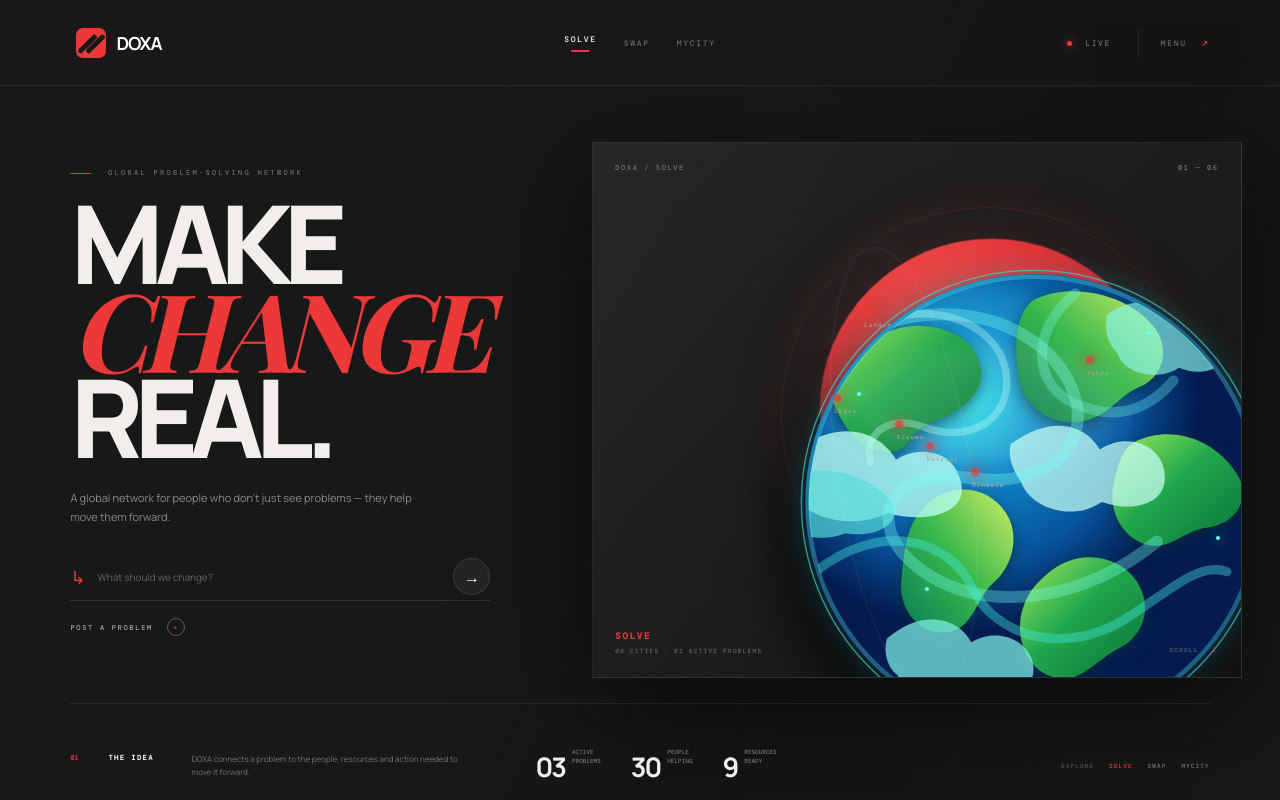
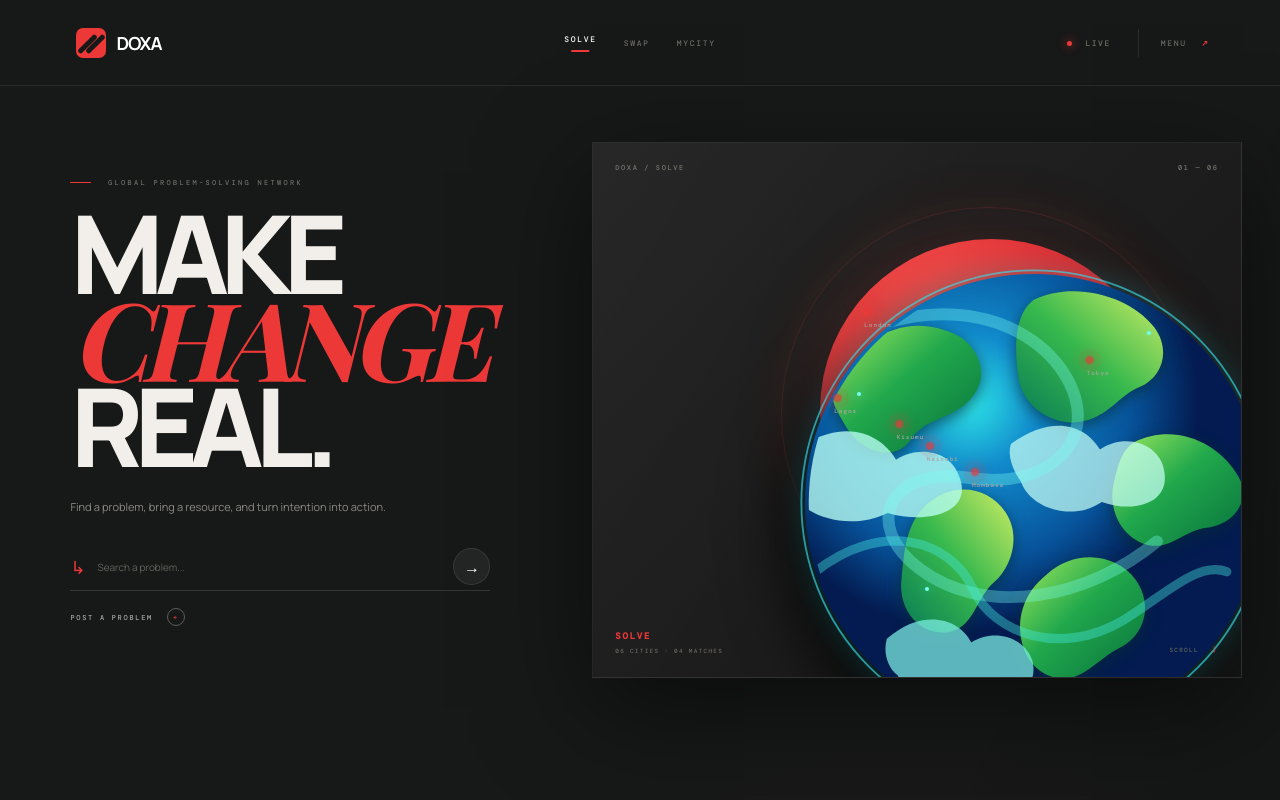
Before and after one commit to joshuabaraka1233-a11y/Doxa, a Next.js app: page / in a window 1280 px wide. Shown: the top 800 px of the page. Built offline with nearby package versions, Linux system fonts and the light colour scheme; a web font is replaced by a local one.

Commit message:
Build interactive DOXA product experience and information sections

```diff
--- a/app/page.tsx
+++ b/app/page.tsx
@@ -9,6 +9,7 @@ const starter:Problem[]=[
  {id:1,icon:"W",title:"School water shortage",location:"Nairobi",description:"A community school needs a reliable water solution for its students.",people:18,resources:3,pledged:8500,status:3},
  {id:2,icon:"D",title:"40 students need desks",location:"Kisumu",description:"Students are sharing desks. The school needs desks and transport.",people:7,resources:2,pledged:12000,status:2},
  {id:3,icon:"G",title:"Community garden needs tools",location:"Mombasa",description:"A neighborhood garden needs basic tools and volunteers.",people:5,resources:4,pledged:3000,status:1},
+ {id:4,icon:"F",title:"Community food drive",location:"Lagos",description:"Local volunteers are organizing weekly food support for families.",people:24,resources:6,pledged:18000,status:3},
 ];
 
 const cities=[
@@ -21,130 +22,62 @@ const cities=[
 ];
 
 const modeInfo={
- solve:{label:"SOLVE",desc:"A global network for people who don't just see problems — they help move them forward."},
- swap:{label:"SWAP",desc:"Exchange things, skills and resources with people who can put them to work."},
- city:{label:"MYCITY",desc:"Turn local problems into visible, trackable action — from report to resolution."},
+ solve:{label:"SOLVE",desc:"Find a problem, bring a resource, and turn intention into action."},
+ swap:{label:"SWAP",desc:"Move unused things, skills and resources to people who can use them."},
+ city:{label:"MYCITY",desc:"See what needs changing around you and follow it from report to resolution."},
 };
 
 function Figure(){
- return <div className="planet-art" aria-hidden="true">
-   <svg viewBox="0 0 620 620" className="earth-svg">
-    <defs>
-      <radialGradient id="ocean" cx="36%" cy="28%">
-        <stop offset="0" stopColor="#2de4e8"/><stop offset=".3" stopColor="#118acb"/><stop offset=".7" stopColor="#07549c"/><stop offset="1" stopColor="#031b50"/>
-      </radialGradient>
-      <linearGradient id="land" x1="0" y1="0" x2="1" y2="1">
-        <stop offset="0" stopColor="#9ee95d"/><stop offset=".45" stopColor="#21a84c"/><stop offset="1" stopColor="#08723d"/>
-      </linearGradient>
-      <linearGradient id="land2" x1="1" y1="0" x2="0" y2="1">
-        <stop offset="0" stopColor="#d0ee65"/><stop offset=".5" stopColor="#38b94d"/><stop offset="1" stopColor="#087b56"/>
-      </linearGradient>
-      <filter id="blur12"><feGaussianBlur stdDeviation="12"/></filter>
-      <filter id="blur5"><feGaussianBlur stdDeviation="5"/></filter>
-      <clipPath id="earthClip"><circle cx="310" cy="310" r="245"/></clipPath>
-    </defs>
-
-    <circle cx="310" cy="310" r="260" fill="#22dce4" opacity=".13" filter="url(#blur12)"/>
-    <circle cx="310" cy="310" r="249" fill="url(#ocean)"/>
-    <g clipPath="url(#earthClip)">
-      <ellipse cx="205" cy="170" rx="160" ry="105" fill="#42d9e8" opacity=".18" filter="url(#blur12)"/>
-      <path className="land land-a" d="M92 183 C126 119 181 104 227 128 C247 139 261 166 247 189 C228 220 193 215 177 240 C157 270 119 251 105 226 C94 208 88 198 92 183Z" fill="url(#land)"/>
-      <path className="land land-b" d="M310 89 C354 68 415 85 441 119 C459 143 451 173 425 184 C402 193 391 218 359 222 C328 226 300 204 294 178 C289 147 287 106 310 89Z" fill="url(#land2)"/>
-      <path className="land land-c" d="M419 244 C463 222 512 244 533 282 C547 308 527 334 498 337 C472 340 456 365 428 354 C402 343 391 314 397 288 C401 271 405 253 419 244Z" fill="url(#land)"/>
-      <path className="land land-d" d="M190 315 C219 286 259 291 279 320 C296 345 287 379 266 397 C247 414 244 449 214 451 C183 453 162 424 166 393 C169 362 171 335 190 315Z" fill="url(#land2)"/>
-      <path className="land land-e" d="M324 388 C356 359 401 366 421 394 C440 421 431 454 403 468 C379 480 359 510 329 499 C297 488 290 449 298 425 C303 409 311 399 324 388Z" fill="url(#land)"/>
-
-      <g className="cloud-cloud cloud-1">
-        <path d="M42 260 C95 215 141 231 160 263 C185 247 220 253 229 282 C244 320 195 334 151 321 C105 343 53 322 42 292 C35 279 35 269 42 260Z" fill="#b9fff4" opacity=".78"/>
-        <path d="M20 288 C71 265 117 274 147 300 C177 326 143 350 105 343 C70 358 25 337 20 310Z" fill="#58ddd9" opacity=".68"/>
-      </g>
-      <g className="cloud-cloud cloud-2">
-        <path d="M285 246 C330 213 366 225 382 252 C410 233 448 246 452 276 C458 310 420 322 384 309 C350 332 305 314 296 287 C287 274 281 259 285 246Z" fill="#c5fff5" opacity=".72"/>
-      </g>
-      <g className="cloud-cloud cloud-3">
-        <path d="M150 458 C187 425 228 434 242 462 C266 446 302 456 309 484 C315 517 280 529 247 518 C214 538 172 524 162 498 C150 489 146 472 150 458Z" fill="#7ff1e6" opacity=".72"/>
-      </g>
-      <g className="cloud-cloud cloud-4">
-        <path d="M390 105 C421 82 456 91 466 115 C489 100 518 111 520 136 C523 164 494 174 468 163 C443 179 407 169 401 147 C390 137 386 119 390 105Z" fill="#8af4e8" opacity=".66"/>
-      </g>
-
-      <g className="swirl-lines" fill="none" strokeLinecap="round">
-        <path d="M61 163 C170 72 305 96 348 178 C382 244 324 296 241 283 C154 269 121 333 186 382 C258 436 370 414 444 352" stroke="#76fff0" strokeWidth="13" opacity=".34"/>
-        <path d="M71 386 C142 329 218 348 244 404 C267 453 339 478 407 438 C452 411 488 373 520 385" stroke="#44e9e2" strokeWidth="10" opacity=".4"/>
-        <path d="M120 125 C189 81 273 112 280 170 C286 221 238 245 192 228 C151 213 125 235 132 266" stroke="#c2fff6" strokeWidth="8" opacity=".34"/>
-        <path d="M355 82 C303 126 310 184 357 203 C405 223 438 205 462 177" stroke="#72fff0" strokeWidth="11" opacity=".3"/>
-      </g>
-    </g>
-    <circle cx="310" cy="310" r="246" fill="none" stroke="#5ff8ef" strokeWidth="5" opacity=".3"/>
-    <circle cx="310" cy="310" r="253" fill="none" stroke="#38dce8" strokeWidth="1.5" opacity=".65"/>
-    <ellipse cx="265" cy="205" rx="150" ry="70" fill="#fff" opacity=".08" filter="url(#blur12)"/>
-   </svg>
-   <span className="planet-star s1"/><span className="planet-star s2"/><span className="planet-star s3"/><span className="planet-star s4"/>
+ return <div className="planet-art" aria-hidden="true"><svg viewBox="0 0 620 620" className="earth-svg">
+  <defs><radialGradient id="ocean" cx="36%" cy="28%"><stop offset="0" stopColor="#2de4e8"/><stop offset=".3" stopColor="#118acb"/><stop offset=".7" stopColor="#07549c"/><stop offset="1" stopColor="#031b50"/></radialGradient><linearGradient id="land" x1="0" y1="0" x2="1" y2="1"><stop offset="0" stopColor="#9ee95d"/><stop offset=".45" stopColor="#21a84c"/><stop offset="1" stopColor="#08723d"/></linearGradient><linearGradient id="land2" x1="1" y1="0" x2="0" y2="1"><stop offset="0" stopColor="#d0ee65"/><stop offset=".5" stopColor="#38b94d"/><stop offset="1" stopColor="#087b56"/></linearGradient><filter id="blur12"><feGaussianBlur stdDeviation="12"/></filter><clipPath id="earthClip"><circle cx="310" cy="310" r="245"/></clipPath></defs>
+  <circle cx="310" cy="310" r="260" fill="#22dce4" opacity=".13" filter="url(#blur12)"/><circle cx="310" cy="310" r="249" fill="url(#ocean)"/>
+  <g clipPath="url(#earthClip)">
+   <path className="land land-a" d="M92 183 C126 119 181 104 227 128 C247 139 261 166 247 189 C228 220 193 215 177 240 C157 270 119 251 105 226 C94 208 88 198 92 183Z" fill="url(#land)"/><path className="land land-b" d="M310 89 C354 68 415 85 441 119 C459 143 451 173 425 184 C402 193 391 218 359 222 C328 226 300 204 294 178 C289 147 287 106 310 89Z" fill="url(#land2)"/><path className="land land-c" d="M419 244 C463 222 512 244 533 282 C547 308 527 334 498 337 C472 340 456 365 428 354 C402 343 391 314 397 288 C401 271 405 253 419 244Z" fill="url(#land)"/><path className="land land-d" d="M190 315 C219 286 259 291 279 320 C296 345 287 379 266 397 C247 414 244 449 214 451 C183 453 162 424 166 393 C169 362 171 335 190 315Z" fill="url(#land2)"/><path className="land land-e" d="M324 388 C356 359 401 366 421 394 C440 421 431 454 403 468 C379 480 359 510 329 499 C297 488 290 449 298 425 C303 409 311 399 324 388Z" fill="url(#land)"/>
+   <g className="cloud-cloud cloud-1"><path d="M42 260 C95 215 141 231 160 263 C185 247 220 253 229 282 C244 320 195 334 151 321 C105 343 53 322 42 292 C35 279 35 269 42 260Z" fill="#b9fff4" opacity=".78"/></g>
+   <g className="cloud-cloud cloud-2"><path d="M285 246 C330 213 366 225 382 252 C410 233 448 246 452 276 C458 310 420 322 384 309 C350 332 305 314 296 287 C287 274 281 259 285 246Z" fill="#c5fff5" opacity=".72"/></g>
+   <g className="cloud-cloud cloud-3"><path d="M150 458 C187 425 228 434 242 462 C266 446 302 456 309 484 C315 517 280 529 247 518 C214 538 172 524 162 498 C150 489 146 472 150 458Z" fill="#7ff1e6" opacity=".72"/></g>
+   <g className="swirl-lines" fill="none" strokeLinecap="round"><path d="M61 163 C170 72 305 96 348 178 C382 244 324 296 241 283 C154 269 121 333 186 382 C258 436 370 414 444 352" stroke="#76fff0" strokeWidth="13" opacity=".34"/><path d="M71 386 C142 329 218 348 244 404 C267 453 339 478 407 438 C452 411 488 373 520 385" stroke="#44e9e2" strokeWidth="10" opacity=".4"/></g>
+  </g><circle cx="310" cy="310" r="253" fill="none" stroke="#38dce8" strokeWidth="2" opacity=".65"/></svg>
+  <span className="planet-star s1"/><span className="planet-star s2"/><span className="planet-star s3"/>
  </div>
 }
 
 export default function Home(){
- const[problems,setProblems]=useState(starter);
- const[mode,setMode]=useState<Mode>("solve");
- const[selected,setSelected]=useState<Problem|null>(null);
- const[showCreate,setShowCreate]=useState(false);
- const[query,setQuery]=useState("");
- const[notice,setNotice]=useState("");
- const[form,setForm]=useState({title:"",location:"",description:""});
+ const[problems,setProblems]=useState(starter); const[mode,setMode]=useState<Mode>("solve"); const[selected,setSelected]=useState<Problem|null>(null); const[showCreate,setShowCreate]=useState(false); const[showMenu,setShowMenu]=useState(false); const[query,setQuery]=useState(""); const[notice,setNotice]=useState(""); const[form,setForm]=useState({title:"",location:"",description:""});
+ const notify=(m:string)=>{setNotice(m);window.setTimeout(()=>setNotice(""),2400)};
+ const filtered=useMemo(()=>{const q=query.toLowerCase().trim();return problems.filter(p=>(mode==="city"?p.location==="Nairobi":mode==="swap"?p.resources>0:true)&&(!q||[p.title,p.location,p.description].join(" ").toLowerCase().includes(q)))},[mode,problems,query]);
+ const go=(id:string)=>document.getElementById(id)?.scrollIntoView({behavior:"smooth",block:"start"});
+ const changeMode=(next:Mode)=>{setMode(next);setSelected(null);go("explore")};
+ const ask=()=>{if(!query.trim())return notify("Type a problem, city or resource to search.");go("explore")};
+ const create=()=>{if(!form.title||!form.location||!form.description)return notify("Complete the three fields first.");const p:Problem={id:Date.now(),icon:"✦",title:form.title,location:form.location,description:form.description,people:1,resources:0,pledged:0,status:0};setProblems(c=>[p,...c]);setForm({title:"",location:"",description:""});setShowCreate(false);setSelected(p);notify("Problem published to DOXA.");go("explore")};
+ const help=(kind:string)=>{if(!selected)return;const next={...selected,people:selected.people+1,resources:selected.resources+(kind!=="Volunteer"?1:0),status:Math.min(4,selected.status+1)};setProblems(c=>c.map(p=>p.id===selected.id?next:p));setSelected(next);notify(kind+" added.");};
+ return <main className="doxa editorial">
+  <header className="topbar"><button className="brand" onClick={()=>go("home")}><span className="brand-mark"><i/><i/></span><strong>DOXA</strong></button><nav>{(["solve","swap","city"] as Mode[]).map(item=><button key={item} className={mode===item?"active":""} onClick={()=>changeMode(item)}>{item==="city"?"MYCITY":item.toUpperCase()}</button>)}</nav><div className="top-right"><span className="live"><i/> LIVE</span><button className="menu-button" onClick={()=>setShowMenu(true)}>MENU <b>↗</b></button></div></header>
 
- const notify=(message:string)=>{setNotice(message);window.setTimeout(()=>setNotice(""),2400)};
- const filtered=useMemo(()=>mode==="city"?problems.filter(p=>p.location==="Nairobi"):mode==="swap"?problems.filter(p=>p.resources>0):problems,[mode,problems]);
- const changeMode=(next:Mode)=>{setMode(next);setSelected(null)};
- const ask=()=>{if(!query.trim())return notify("Tell DOXA what you want to change.");notify("DOXA is building an action path for you.");setMode("solve")};
- const create=()=>{
-  if(!form.title||!form.location||!form.description)return notify("Complete the three fields first.");
-  const p:Problem={id:Date.now(),icon:"✦",title:form.title,location:form.location,description:form.description,people:1,resources:0,pledged:0,status:0};
-  setProblems(c=>[p,...c]);setForm({title:"",location:"",description:""});setShowCreate(false);setSelected(p);notify("Problem published to DOXA.");
- };
- const help=(kind:string)=>{
-  if(!selected)return;
-  const next={...selected,people:selected.people+1,resources:selected.resources+(kind!=="Volunteer"?1:0),status:Math.min(4,selected.status+1)};
-  setProblems(c=>c.map(p=>p.id===selected.id?next:p));setSelected(next);notify(kind+" added to this problem.");
- };
+  <section id="home" className="hero"><div className="hero-copy"><div className="eyebrow"><span/> GLOBAL PROBLEM-SOLVING NETWORK</div><h1>MAKE<br/><em>CHANGE</em><br/>REAL.</h1><p>{modeInfo[mode].desc}</p><div className="search-line"><span>↳</span><input value={query} onChange={e=>setQuery(e.target.value)} onKeyDown={e=>e.key==="Enter"&&ask()} placeholder={mode==="solve"?"Search a problem...":mode==="swap"?"Find something to swap...":"Find a local problem..."}/><button onClick={ask}>→</button></div><button className="post-link" onClick={()=>setShowCreate(true)}>POST A PROBLEM <span>+</span></button></div>
+   <div className="art-card"><div className="art-label top"><span>DOXA / {modeInfo[mode].label}</span><span>01 — 06</span></div><div className="red-disc"/><div className="halo"/><Figure/>{cities.map((city,i)=><button key={city.name} className={"city-pin pin-"+i} style={{left:city.x+"%",top:city.y+"%"}} onClick={()=>{const match=problems.find(p=>p.location===city.name);if(match){setSelected(match);go("explore")}else notify(city.label)}}><span/><b>{city.name}</b></button>)}<div className="art-copy"><strong>{modeInfo[mode].label}</strong><span>06 CITIES · {filtered.length.toString().padStart(2,"0")} MATCHES</span></div><div className="art-scroll">SCROLL <b>↓</b></div></div>
+  </section>
 
- return <main className="doxa editorial">
-  <header className="topbar">
-   <button className="brand" onClick={()=>changeMode("solve")}><span className="brand-mark"><i/><i/></span><strong>DOXA</strong></button>
-   <nav>{(["solve","swap","city"] as Mode[]).map(item=><button key={item} className={mode===item?"active":""} onClick={()=>changeMode(item)}>{item==="city"?"MYCITY":item.toUpperCase()}</button>)}</nav>
-   <div className="top-right"><span className="live"><i/> LIVE</span><button className="menu-button" onClick={()=>notify("DOXA menu coming next.")}>MENU <b>↗</b></button></div>
-  </header>
+  <section className="intro-band"><div><span>02</span><h2>ONE PROBLEM.<br/><em>ONE ACTION PATH.</em></h2></div><p>DOXA turns scattered good intentions into a visible chain of people, resources and action. Explore what is happening, choose how you can help, and watch progress move.</p><button onClick={()=>go("how")}>HOW IT WORKS <b>↓</b></button></section>
 
-  <section className="hero">
-   <div className="hero-copy">
-    <div className="eyebrow"><span/> GLOBAL PROBLEM-SOLVING NETWORK</div>
-    <h1>MAKE<br/><em>CHANGE</em><br/>REAL.</h1>
-    <p>{modeInfo[mode].desc}</p>
-    <div className="search-line"><span>↳</span><input value={query} onChange={e=>setQuery(e.target.value)} onKeyDown={e=>e.key==="Enter"&&ask()} placeholder={mode==="solve"?"What should we change?":mode==="swap"?"What can you give or find?":"What needs changing near you?"}/><button onClick={ask}>→</button></div>
-    <button className="post-link" onClick={()=>setShowCreate(true)}>POST A PROBLEM <span>+</span></button>
-   </div>
-
-   <div className="art-card">
-    <div className="art-label top"><span>DOXA / {modeInfo[mode].label}</span><span>01 — 06</span></div>
-    <div className="red-disc"/>
-    <div className="halo"/>
-    <Figure/>
-    <div className="art-orbit orbit-a"/><div className="art-orbit orbit-b"/>
-    {cities.map((city,i)=><button key={city.name} className={"city-pin pin-"+i} style={{left:city.x+"%",top:city.y+"%"}} onClick={()=>{const match=problems.find(p=>p.location===city.name);if(match)setSelected(match);else notify(city.label)}}><span/><b>{city.name}</b></button>)}
-    <div className="art-copy"><strong>{modeInfo[mode].label}</strong><span>06 CITIES · {filtered.length.toString().padStart(2,"0")} ACTIVE PROBLEMS</span></div>
-    <div className="art-scroll">SCROLL <b>↓</b></div>
+  <section id="explore" className="workspace"><div className="section-head"><div><span>03 / LIVE BOARD</span><h2>WHAT NEEDS<br/><em>YOU.</em></h2></div><div className="mode-tabs">{(["solve","swap","city"] as Mode[]).map(item=><button key={item} className={mode===item?"active":""} onClick={()=>setMode(item)}>{item==="city"?"MYCITY":item.toUpperCase()}</button>)}</div></div>
+   <div className="workspace-grid"><div className="problem-list">{filtered.length?filtered.map((p,i)=><button className="problem-card" key={p.id} onClick={()=>setSelected(p)}><span className="card-no">0{i+1}</span><div className="problem-icon">{p.icon}</div><div className="problem-main"><div className="problem-meta"><span>{p.location}</span><span>{p.people} helping</span></div><h3>{p.title}</h3><p>{p.description}</p><div className="mini-progress"><i style={{width:((p.status+1)/5*100)+"%"}}/></div></div><b className="card-arrow">↗</b></button>):<div className="empty-card"><b>NO MATCHES</b><p>Try another city, problem or resource.</p></div>}</div>
+    <aside className="action-panel"><div className="panel-top"><span>DOXA / ACTION</span><i>● LIVE</i></div><h3>What can<br/><em>you do?</em></h3><div className="action-option"><b>01</b><span>VOLUNTEER</span><small>Give your time</small></div><div className="action-option"><b>02</b><span>RESOURCE</span><small>Offer something useful</small></div><div className="action-option"><b>03</b><span>CONTRIBUTE</span><small>Fund the solution</small></div><button onClick={()=>setShowCreate(true)} className="panel-button">START A PROBLEM <b>+</b></button></aside>
    </div>
   </section>
 
-  <section className="bottom-strip">
-   <div className="statement"><span>01</span><strong>THE IDEA</strong><p>DOXA connects a problem to the people, resources and action needed to move it forward.</p></div>
-   <div className="stats"><div><b>{filtered.length.toString().padStart(2,"0")}</b><span>ACTIVE<br/>PROBLEMS</span></div><div><b>{filtered.reduce((n,p)=>n+p.people,0)}</b><span>PEOPLE<br/>HELPING</span></div><div><b>{filtered.reduce((n,p)=>n+p.resources,0)}</b><span>RESOURCES<br/>READY</span></div></div>
-   <div className="modes"><span>EXPLORE</span>{(["solve","swap","city"] as Mode[]).map(item=><button key={item} className={mode===item?"active":""} onClick={()=>changeMode(item)}>{item==="city"?"MYCITY":item.toUpperCase()}</button>)}</div>
-  </section>
+  <section id="how" className="how"><div className="section-head"><div><span>04 / THE SYSTEM</span><h2>FROM PROBLEM<br/><em>TO SOLVED.</em></h2></div><p>Every issue gets a simple, trackable action path.</p></div><div className="steps">{[["01","PROBLEM","Something needs changing."],["02","PEOPLE","People gather around it."],["03","RESOURCES","Skills, items and money appear."],["04","ACTION","The solution gets moving."],["05","SOLVED","The result is visible."]].map((s,i)=><div className={"step "+(i===3?"featured":"")} key={s[0]}><span>{s[0]}</span><b>{s[1]}</b><p>{s[2]}</p><i>→</i></div>)}</div></section>
+
+  <section id="impact" className="impact"><div className="impact-copy"><span>05 / WHY DOXA</span><h2>DON'T JUST<br/><em>SCROLL.</em></h2><p>A social layer for real-world action. Problems become places where people can actually participate.</p><button onClick={()=>go("explore")}>EXPLORE LIVE PROBLEMS <b>→</b></button></div><div className="impact-board"><div><b>{problems.length.toString().padStart(2,"0")}</b><span>ACTIVE<br/>PROBLEMS</span></div><div><b>{problems.reduce((n,p)=>n+p.people,0)}</b><span>PEOPLE<br/>HELPING</span></div><div><b>{problems.reduce((n,p)=>n+p.resources,0)}</b><span>RESOURCES<br/>READY</span></div><div><b>KSh {problems.reduce((n,p)=>n+p.pledged,0).toLocaleString()}</b><span>COMMITTED<br/>SO FAR</span></div></div></section>
+
+  <footer><div className="brand"><span className="brand-mark"><i/><i/></span><strong>DOXA</strong></div><span>THE PLATFORM FOR TURNING PROBLEMS INTO ACTION.</span><button onClick={()=>go("home")}>BACK TO TOP ↑</button></footer>
 
   {selected&&<div className="overlay" onClick={()=>setSelected(null)}><article className="detail" onClick={e=>e.stopPropagation()}><button className="close" onClick={()=>setSelected(null)}>×</button><div className="detail-tag">{selected.location} / {mode.toUpperCase()}</div><div className="detail-symbol">{selected.icon}</div><h2>{selected.title}</h2><p>{selected.description}</p><div className="detail-stats"><div><b>{selected.people}</b><span>PEOPLE</span></div><div><b>{selected.resources}</b><span>RESOURCES</span></div><div><b>KSh {selected.pledged.toLocaleString()}</b><span>PLEDGED</span></div></div><div className="progress">{["PROBLEM","PEOPLE","RESOURCES","ACTION","SOLVED"].map((step,i)=><span key={step} className={i<=selected.status?"done":""}><i>{i<selected.status?"✓":i+1}</i>{step}</span>)}</div><div className="help-actions"><button onClick={()=>help("Volunteer")}>VOLUNTEER <b>→</b></button><button onClick={()=>help("Resource")}>OFFER RESOURCE <b>→</b></button><button onClick={()=>help("Funding")}>CONTRIBUTE <b>→</b></button><button onClick={()=>help("Transport")}>PROVIDE TRANSPORT <b>→</b></button></div></article></div>}
 
   {showCreate&&<div className="overlay" onClick={()=>setShowCreate(false)}><article className="create" onClick={e=>e.stopPropagation()}><button className="close" onClick={()=>setShowCreate(false)}>×</button><div className="detail-tag">START SOMETHING</div><h2>PUT A REAL<br/><em>PROBLEM</em> ON THE MAP.</h2><p>Describe what is happening. DOXA will connect it to people, resources and action.</p><input placeholder="Problem title" value={form.title} onChange={e=>setForm({...form,title:e.target.value})}/><input placeholder="City or area" value={form.location} onChange={e=>setForm({...form,location:e.target.value})}/><textarea placeholder="What is happening, and what would help?" value={form.description} onChange={e=>setForm({...form,description:e.target.value})}/><button className="publish" onClick={create}>PUBLISH TO DOXA <span>→</span></button></article></div>}
 
+  {showMenu&&<div className="menu-overlay" onClick={()=>setShowMenu(false)}><div className="menu-sheet" onClick={e=>e.stopPropagation()}><button className="close" onClick={()=>setShowMenu(false)}>×</button><span>DOXA / MENU</span><button onClick={()=>{setShowMenu(false);go("explore")}}>EXPLORE PROBLEMS</button><button onClick={()=>{setShowMenu(false);go("how")}}>HOW DOXA WORKS</button><button onClick={()=>{setShowMenu(false);go("impact")}}>IMPACT</button><button onClick={()=>{setShowMenu(false);setShowCreate(true)}}>POST A PROBLEM</button></div></div>}
+
   {notice&&<button className="toast" onClick={()=>setNotice("")}>{notice}<span>×</span></button>}
  </main>
 }
```
